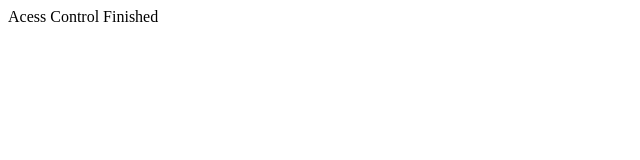
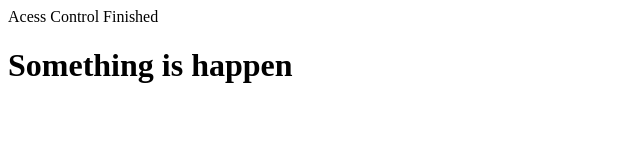
Before and after one commit to guilhermeUpToTask/firstGitRepository, a plain HTML site: page acessControl.html in a window 1280 px wide. Shown: the whole page, without its empty margins (0-640 px from the left). Drawn offline with Linux system fonts and the light colour scheme.

Commit message:
acess control update

```diff
--- a/acessControl.html
+++ b/acessControl.html
@@ -9,5 +9,6 @@
 </head>
 <body>
     Acess Control Finished
+    <h1>Something is happen</h1>
 </body>
 </html>
```
